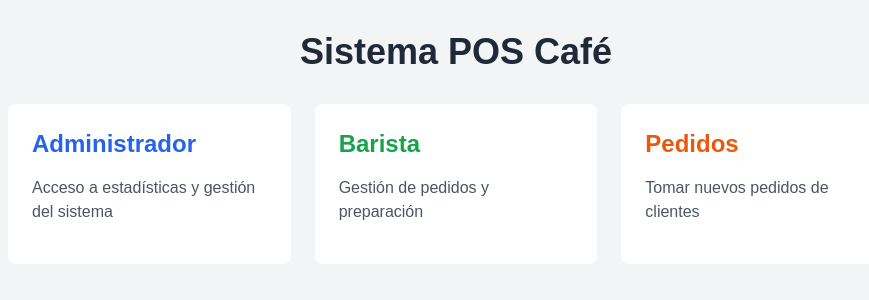
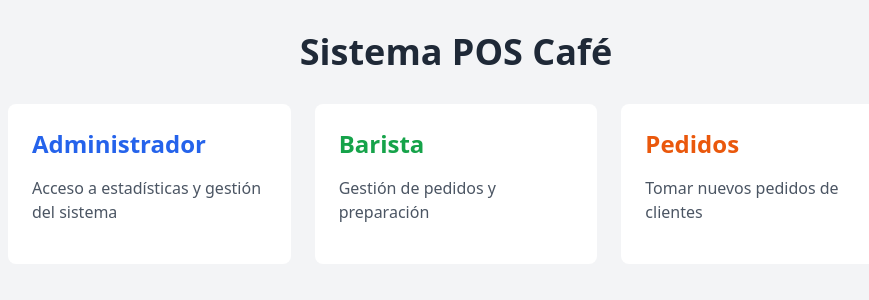
Before and after one commit to sputnikTRO/glowing-succotash, a Next.js app: page / in a window 1280 px wide. Shown: the top 300 px of the page, without its empty margins (184-1053 px from the left). Built offline with nearby package versions, Linux system fonts and the light colour scheme.

Commit message:
Simplify globals.css

```diff
--- a/src/app/globals.css
+++ b/src/app/globals.css
@@ -3,19 +3,11 @@
 @tailwind utilities;
 
 :root {
-  --background: #ffffff;
-  --foreground: #171717;
-}
-
-@media (prefers-color-scheme: dark) {
-  :root {
-    --background: #0a0a0a;
-    --foreground: #ededed;
-  }
+  --foreground-rgb: 0, 0, 0;
+  --background-rgb: 255, 255, 255;
 }
 
 body {
-  color: var(--foreground);
-  background: var(--background);
-  font-family: Arial, Helvetica, sans-serif;
+  color: rgb(var(--foreground-rgb));
+  background: rgb(var(--background-rgb));
 }
```
